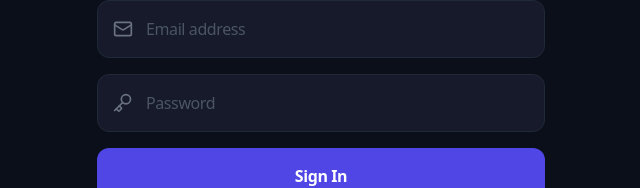
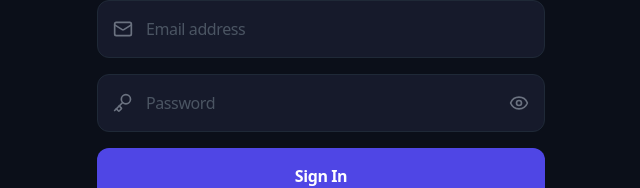
Before and after one commit to JontyDutta/Trackent-Expense-Tracker, a React (Vite) app: page /auth in a window 1280 px wide. Shown: the part 400-588 px from the top of the page, without its empty margins (319-959 px from the left). Built offline with nearby package versions, Linux system fonts and the light colour scheme.

Commit message:
Add show password toggle

```diff
--- a/src/screens/Auth.jsx
+++ b/src/screens/Auth.jsx
@@ -1,12 +1,13 @@
 import React, { useState } from 'react';
 import { useNavigate } from 'react-router-dom';
-import { Lock, Mail, Key } from 'lucide-react';
+import { Lock, Mail, Key, Eye, EyeOff } from 'lucide-react';
 import { supabase } from '../lib/supabase';
 
 export default function Auth() {
   const navigate = useNavigate();
   const [email, setEmail] = useState('');
   const [password, setPassword] = useState('');
+  const [showPassword, setShowPassword] = useState(false);
   const [loading, setLoading] = useState(false);
   const [isLogin, setIsLogin] = useState(true);
 
@@ -93,15 +94,22 @@ export default function Auth() {
               <Key size={20} />
             </span>
             <input
-              type="password"
+              type={showPassword ? "text" : "password"}
               name="password"
               placeholder="Password"
               value={password}
               onChange={(e) => setPassword(e.target.value)}
-              className="w-full bg-[#161a2b] border border-gray-800 focus:border-indigo-500 focus:ring-1 focus:ring-indigo-500 text-white rounded-xl py-4 pl-12 pr-4 outline-none transition-all placeholder:text-gray-600"
+              className="w-full bg-[#161a2b] border border-gray-800 focus:border-indigo-500 focus:ring-1 focus:ring-indigo-500 text-white rounded-xl py-4 pl-12 pr-12 outline-none transition-all placeholder:text-gray-600"
               autoComplete="new-password"
               required
             />
+            <button
+              type="button"
+              onClick={() => setShowPassword(!showPassword)}
+              className="absolute right-4 top-1/2 -translate-y-1/2 text-gray-500 hover:text-gray-300 transition-colors"
+            >
+              {showPassword ? <EyeOff size={20} /> : <Eye size={20} />}
+            </button>
           </div>
 
           <button
```
